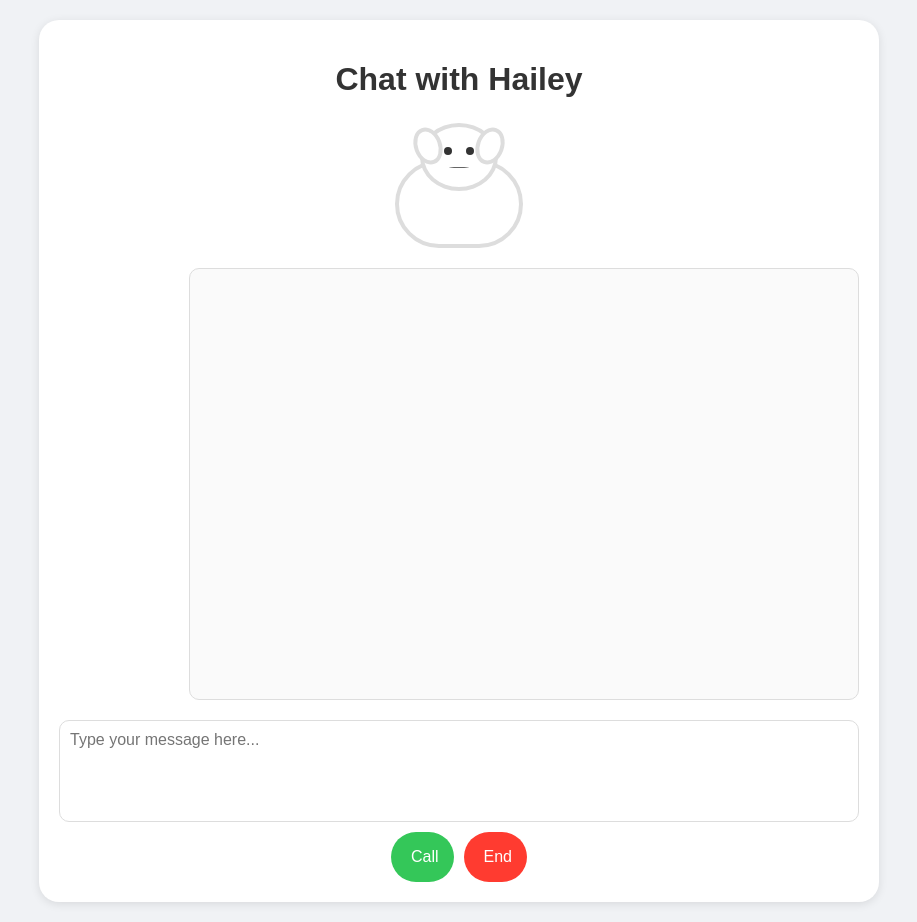
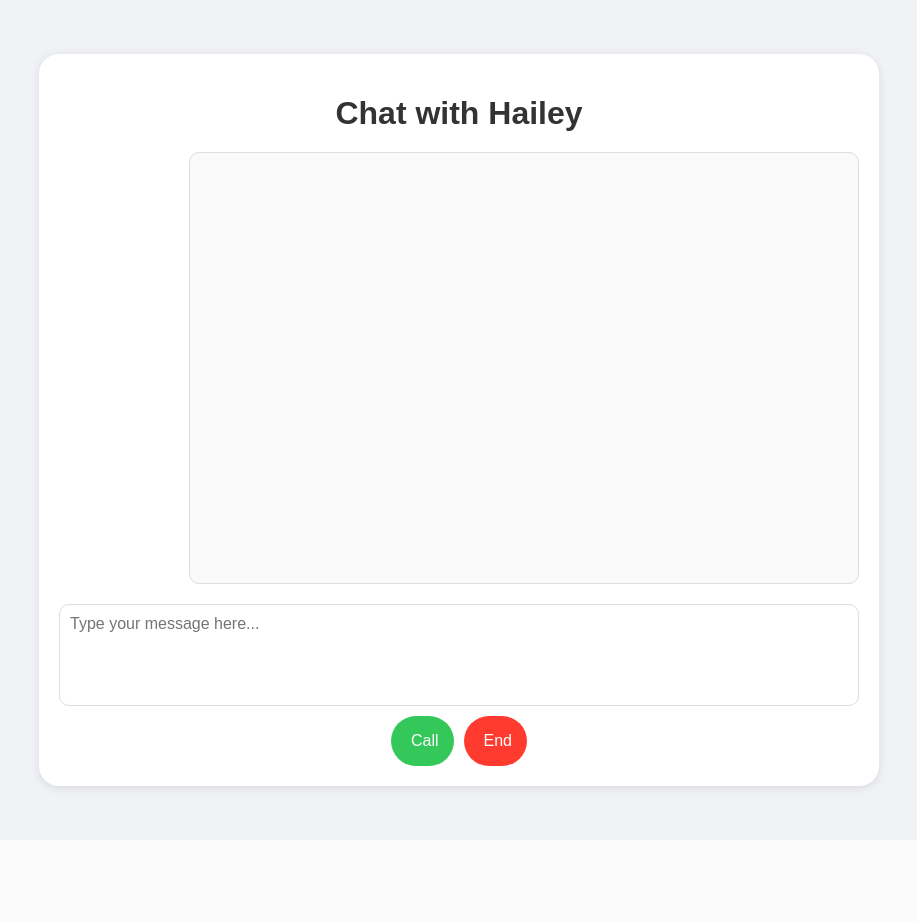
Before and after one commit to hnvt1989/kid_chat, a Flask app: page / in a window 1280 px wide. Shown: the whole page, without its empty margins (181-1098 px from the left). After the commit the page ends 795 px from the top, so only its background shows below. Run offline with Flask 3, Linux system fonts and the light colour scheme.

Commit message:
Remove Hailey cartoon

```diff
--- a/static/styles.css
+++ b/static/styles.css
@@ -24,84 +24,6 @@ h1 {
     margin-bottom: 20px;
 }
 
-
-/* Hailey the sheep cartoon */
-#hailey {
-    width: 150px;
-    height: 130px;
-    margin: 0 auto 20px;
-    position: relative;
-}
-
-#hailey .body {
-    width: 120px;
-    height: 80px;
-    background: #fff;
-    border: 4px solid #ddd;
-    border-radius: 60px;
-    position: absolute;
-    bottom: 0;
-    left: 50%;
-    transform: translateX(-50%);
-}
-
-#hailey .head {
-    width: 70px;
-    height: 60px;
-    background: #fff;
-    border: 4px solid #ddd;
-    border-radius: 50%;
-    position: absolute;
-    top: 5px;
-    left: 50%;
-    transform: translateX(-50%);
-}
-
-#hailey .ear {
-    width: 20px;
-    height: 30px;
-    background: #fff;
-    border: 4px solid #ddd;
-    border-radius: 50%;
-    position: absolute;
-    top: 0;
-}
-
-#hailey .ear.left { left: -10px; transform: rotate(-20deg); }
-#hailey .ear.right { right: -10px; transform: rotate(20deg); }
-
-#hailey .eye {
-    width: 8px;
-    height: 8px;
-    background: #333;
-    border-radius: 50%;
-    position: absolute;
-    top: 20px;
-}
-
-#hailey .eye.left { left: 20px; }
-#hailey .eye.right { right: 20px; }
-
-#hailey .mouth {
-    width: 20px;
-    height: 8px;
-    background: #333;
-    border-radius: 0 0 10px 10px;
-    position: absolute;
-    bottom: 12px;
-    left: 50%;
-    transform: translateX(-50%) scaleY(0.1);
-    transform-origin: top center;
-}
-
-#hailey.speaking .mouth {
-    animation: talk 0.3s infinite;
-}
-
-@keyframes talk {
-    0%, 100% { transform: translateX(-50%) scaleY(0.1); }
-    50% { transform: translateX(-50%) scaleY(1); }
-}
 
 .chatbox {
     height: 400px;
--- a/templates/index.html
+++ b/templates/index.html
@@ -9,16 +9,6 @@
 <body>
     <div class="container">
         <h1>Chat with Hailey</h1>
-        <div id="hailey" class="hailey">
-            <div class="body"></div>
-            <div class="head">
-                <div class="ear left"></div>
-                <div class="ear right"></div>
-                <div class="eye left"></div>
-                <div class="eye right"></div>
-                <div class="mouth"></div>
-            </div>
-        </div>
         <div class="chat-container">
             <div id="animation-container" class="animation-container">
                 <img id="animation" src="" alt="Animation" class="hidden">
```
